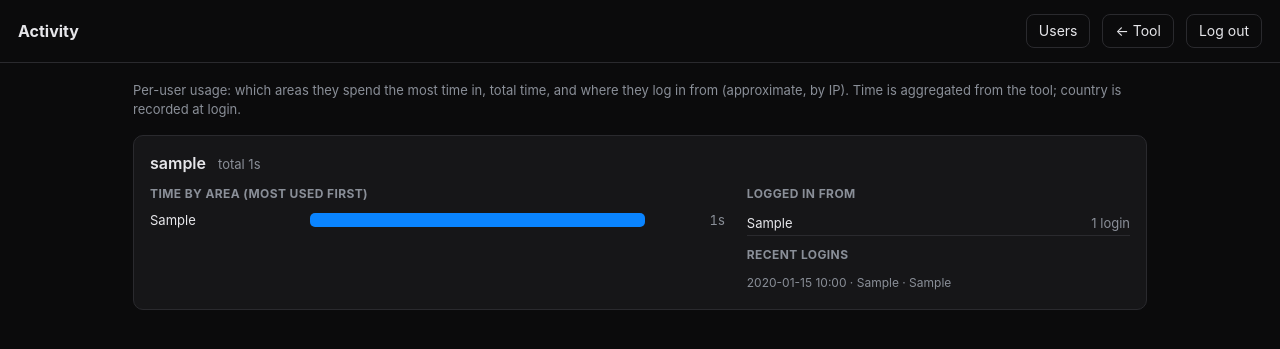
After one commit to phitchayuthyamsri-hub/Coalapp, a Flask app: page /admin/activity in a window 1280 px wide. The commit adds this page. Shown: the top 349 px of the page. Run offline with Flask 3, Linux system fonts and the light colour scheme; a user stored in the database is signed in; tables that the repository leaves empty hold one stand-in row (values such as "Sample post").

Commit message:
Add files via upload

```diff
--- a/app/api.py
+++ b/app/api.py
@@ -4,11 +4,12 @@ Uploads parse server-side and replace the relevant table.
 """
 import json
 from functools import wraps
+from datetime import datetime
 from flask import Blueprint, request, jsonify, abort
 from flask_login import login_required, current_user
 from sqlalchemy import func
 
-from .models import (db, User, Truck, GpsPing, Anchor, RouteLeg, KVStore,
+from .models import (db, User, Truck, GpsPing, Anchor, RouteLeg, KVStore, LoginEvent, AreaTime,
                      DispatchPlanRow, LoadActualRow, SubFleetRow)
 from . import parsers, engine
 
@@ -683,3 +684,61 @@ def admin_delete(uid):
     db.session.delete(u)
     db.session.commit()
     return jsonify(ok=True)
+
+
+# ── Usage analytics ──────────────────────────────────────────────────────────
+@bp.post("/track")
+@login_required
+def track():
+    d = request.get_json(force=True, silent=True) or {}
+    page = str(d.get("page") or "")[:40]
+    try:
+        secs = int(d.get("seconds") or 0)
+    except Exception:
+        secs = 0
+    if not page or secs <= 0:
+        return jsonify(ok=True)
+    if secs > 3600:
+        secs = 3600  # guard against absurd gaps
+    day = datetime.utcnow().strftime("%Y-%m-%d")
+    row = AreaTime.query.filter_by(user_id=current_user.id, page=page, day=day).first()
+    if row:
+        row.seconds = (row.seconds or 0) + secs
+    else:
+        db.session.add(AreaTime(user_id=current_user.id, username=current_user.username,
+                                page=page, day=day, seconds=secs))
+    db.session.commit()
+    return jsonify(ok=True)
+
+
+@bp.get("/admin/activity")
+@admin_required
+def admin_activity():
+    out = {}
+
+    def U(name):
+        return out.setdefault(name, {"total_seconds": 0, "areas": {}, "countries": {}, "logins": []})
+
+    for r in AreaTime.query.all():
+        u = U(r.username or "?")
+        u["areas"][r.page] = u["areas"].get(r.page, 0) + (r.seconds or 0)
+        u["total_seconds"] += (r.seconds or 0)
+
+    for e in LoginEvent.query.order_by(LoginEvent.ts.desc()).all():
+        u = U(e.username or "?")
+        c = e.country or "Unknown"
+        cc = u["countries"].setdefault(c, {"code": e.country_code or "", "count": 0})
+        cc["count"] += 1
+        if len(u["logins"]) < 25:
+            u["logins"].append({"ts": (e.ts.isoformat() if e.ts else ""), "ip": e.ip or "", "country": c})
+
+    # shape for the client: sorted areas, country list
+    res = {}
+    for name, u in out.items():
+        areas = sorted(([{"page": p, "seconds": s} for p, s in u["areas"].items()]),
+                       key=lambda x: -x["seconds"])
+        countries = sorted(([{"country": c, "code": v["code"], "count": v["count"]} for c, v in u["countries"].items()]),
+                           key=lambda x: -x["count"])
+        res[name] = {"total_seconds": u["total_seconds"], "areas": areas,
+                     "countries": countries, "logins": u["logins"]}
+    return jsonify(res)
--- a/app/auth.py
+++ b/app/auth.py
@@ -2,6 +2,7 @@ from flask import Blueprint, render_template, request, redirect, url_for, flash,
 from flask_login import login_user, logout_user, login_required, current_user
 
 from .models import db, User
+from . import activity
 
 bp = Blueprint("auth", __name__)
 
@@ -40,6 +41,7 @@ def login():
         if u and u.check_password(password):
             login_user(u)
             session.permanent = True
+            activity.record_login(u, request)
             return redirect(url_for("views.dashboard"))
         flash("Invalid username or password.")
         return redirect(url_for("auth.login"))
--- /dev/null
+++ b/app/templates/activity.html
@@ -0,0 +1,87 @@
+<!doctype html>
+<html lang="en">
+<head>
+<meta charset="utf-8">
+<meta name="viewport" content="width=device-width, initial-scale=1">
+<title>Admin · Activity</title>
+<style>
+  :root{ --bg:#0b0b0c; --panel:#161618; --panel2:#1f1f22; --line:#2a2a2e; --ink:#e6e6ea; --mut:#8a8f98; --grn:#34c759; --blue:#0a84ff; }
+  *{box-sizing:border-box}
+  body{margin:0;background:var(--bg);color:var(--ink);font:14px/1.45 -apple-system,system-ui,Segoe UI,Roboto,sans-serif}
+  header{display:flex;align-items:center;gap:12px;padding:14px 18px;border-bottom:1px solid var(--line);position:sticky;top:0;background:var(--bg);z-index:5}
+  header h1{font-size:16px;margin:0}
+  header .sp{flex:1}
+  a.btn{color:var(--ink);text-decoration:none;border:1px solid var(--line);border-radius:8px;padding:6px 12px}
+  a.btn:hover{border-color:var(--mut)}
+  .wrap{padding:18px;max-width:1050px;margin:0 auto}
+  .note{color:var(--mut);font-size:13px;margin:0 0 16px}
+  .user{background:var(--panel);border:1px solid var(--line);border-radius:10px;padding:16px;margin:0 0 14px}
+  .uhead{display:flex;align-items:baseline;gap:12px;flex-wrap:wrap;margin-bottom:10px}
+  .uname{font-weight:600;font-size:16px}
+  .total{color:var(--mut);font-size:13px}
+  .cols{display:grid;grid-template-columns:1.2fr .8fr;gap:22px}
+  @media(max-width:740px){.cols{grid-template-columns:1fr}}
+  h3{font-size:12px;color:var(--mut);text-transform:uppercase;letter-spacing:.4px;margin:0 0 8px}
+  .bar{display:grid;grid-template-columns:150px 1fr 70px;align-items:center;gap:10px;margin:4px 0;font-size:13px}
+  .bar .track{background:var(--panel2);border-radius:5px;height:14px;overflow:hidden}
+  .bar .fill{background:var(--blue);height:100%}
+  .bar .v{color:var(--mut);text-align:right;font-variant-numeric:tabular-nums}
+  .ctry{display:flex;justify-content:space-between;gap:8px;font-size:13px;padding:3px 0;border-bottom:1px solid var(--line)}
+  .ctry .n{color:var(--mut)}
+  .logins{font-size:12px;color:var(--mut);margin-top:10px}
+  .logins div{padding:2px 0}
+  .err{color:#ff6b6b}
+</style>
+</head>
+<body>
+<header>
+  <h1>Activity</h1>
+  <div class="sp"></div>
+  <a class="btn" href="/admin">Users</a>
+  <a class="btn" href="/tool">← Tool</a>
+  <a class="btn" href="/logout">Log out</a>
+</header>
+<div class="wrap">
+  <p class="note">Per-user usage: which areas they spend the most time in, total time, and where they log in from (approximate, by IP). Time is aggregated from the tool; country is recorded at login.</p>
+  <div id="list">Loading…</div>
+</div>
+
+<script>
+const LABEL = {
+  perf:'Performance', daily:'Daily performance', pva:'Plan vs Actual', subfleet:'Subcontractor fleet status',
+  anchors:'Parameter', data:'Sequence/Route', 'data:sequence':'Sequence', 'data:route':'Route', 'data:timeline':'Timeline',
+  gps:'GPS Data', plan:'Dispatch Plan', truckstatus:'Truck Status', weigh:'Weighbridge', fleet:'Fleet', guide:'Guide'
+};
+const lab = p => LABEL[p] || p;
+const esc = s => String(s).replace(/[&<>"']/g,c=>({'&':'&amp;','<':'&lt;','>':'&gt;','"':'&quot;',"'":'&#39;'}[c]));
+function dur(sec){ sec=Math.round(sec||0); if(sec<60) return sec+'s'; const m=Math.round(sec/60); if(m<60) return m+'m'; const h=Math.floor(m/60); return h+'h '+(m%60)+'m'; }
+function flag(cc){ if(!cc||cc.length!==2) return ''; return cc.toUpperCase().replace(/./g,c=>String.fromCodePoint(127397+c.charCodeAt(0)))+' '; }
+
+function userBlock(name, u){
+  const max = Math.max(1, ...(u.areas.map(a=>a.seconds)));
+  const bars = u.areas.map(a =>
+    '<div class="bar"><span>'+esc(lab(a.page))+'</span><div class="track"><div class="fill" style="width:'+Math.round(a.seconds/max*100)+'%"></div></div><span class="v">'+dur(a.seconds)+'</span></div>'
+  ).join('') || '<div class="note">No usage recorded yet.</div>';
+  const ctry = u.countries.map(c =>
+    '<div class="ctry"><span>'+flag(c.code)+esc(c.country)+'</span><span class="n">'+c.count+' login'+(c.count>1?'s':'')+'</span></div>'
+  ).join('') || '<div class="note">No logins recorded.</div>';
+  const logins = u.logins.slice(0,8).map(l =>
+    '<div>'+esc((l.ts||'').replace('T',' ').slice(0,16))+' · '+esc(l.country)+' · '+esc(l.ip)+'</div>'
+  ).join('');
+  return '<div class="user"><div class="uhead"><span class="uname">'+esc(name)+'</span><span class="total">total '+dur(u.total_seconds)+'</span></div>'
+    + '<div class="cols"><div><h3>Time by area (most used first)</h3>'+bars+'</div>'
+    + '<div><h3>Logged in from</h3>'+ctry+'<div class="logins"><h3>Recent logins</h3>'+(logins||'<div>—</div>')+'</div></div></div></div>';
+}
+
+fetch('/api/admin/activity').then(r=>{
+  if(r.status===403){ document.getElementById('list').innerHTML='<p class="err">Admins only.</p>'; return null; }
+  return r.json();
+}).then(data=>{
+  if(!data) return;
+  const names = Object.keys(data).sort((a,b)=>data[b].total_seconds-data[a].total_seconds);
+  const el = document.getElementById('list');
+  el.innerHTML = names.length ? names.map(n=>userBlock(n,data[n])).join('') : '<p class="note">No activity yet.</p>';
+}).catch(()=>{ document.getElementById('list').innerHTML='<p class="err">Could not load activity.</p>'; });
+</script>
+</body>
+</html>
--- a/app/templates/admin.html
+++ b/app/templates/admin.html
@@ -40,6 +40,7 @@
 <header>
   <h1>User management</h1>
   <div class="sp"></div>
+  <a class="btn" href="/admin/activity">Activity</a>
   <a class="btn" href="/tool">← Back to tool</a>
   <a class="btn" href="/logout">Log out</a>
 </header>
--- a/app/views.py
+++ b/app/views.py
@@ -98,6 +98,22 @@ _GUARD = """<script>
     }).catch(function(){});
   });
 })();
+
+(function(){
+  var area=null, since=Date.now();
+  function cur(){ var nav=document.getElementById('pageNav'); if(!nav) return null;
+    var b=nav.querySelector('button[data-page].active'); if(!b) return null;
+    var a=b.getAttribute('data-page'), sub=b.getAttribute('data-subtab'); return sub? a+':'+sub : a; }
+  function send(a,sec){ if(!a||sec<1) return; try{ fetch('/api/track',{method:'POST',headers:{'Content-Type':'application/json'},body:JSON.stringify({page:a,seconds:sec}),keepalive:true}); }catch(e){} }
+  function flush(){ var now=Date.now(), sec=Math.round((now-since)/1000); if(area) send(area,sec); since=now; }
+  function setArea(){ flush(); area=cur(); }
+  setTimeout(function(){ area=cur(); since=Date.now(); }, 1200);
+  var nav=document.getElementById('pageNav');
+  if(nav) nav.addEventListener('click', function(e){ if(e.target.closest('button[data-page]')) setTimeout(setArea,60); });
+  setInterval(flush, 60000);
+  document.addEventListener('visibilitychange', function(){ if(document.hidden) flush(); });
+  window.addEventListener('beforeunload', flush);
+})();
 </script>"""
 
 _TOOL_HTML = None
@@ -134,6 +150,14 @@ def admin():
     return render_template("admin.html")
 
 
+@bp.route("/admin/activity")
+@login_required
+def admin_activity_page():
+    if not getattr(current_user, "is_admin", False):
+        abort(403)
+    return render_template("activity.html")
+
+
 # Rebuilt app pages (kept; separate SQLite-backed store from /tool)
 def _page(name):
     @login_required
```
Also changed, not shown: app/activity.py (added, +42 -0 lines), app/models.py (+22 -0 lines).
